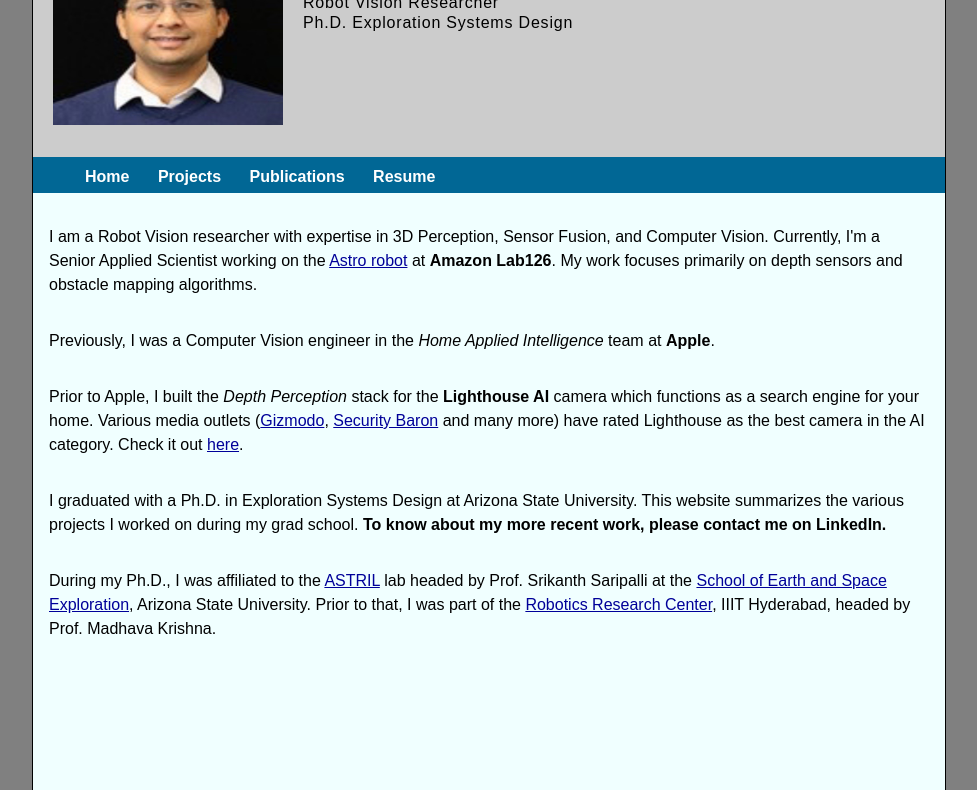
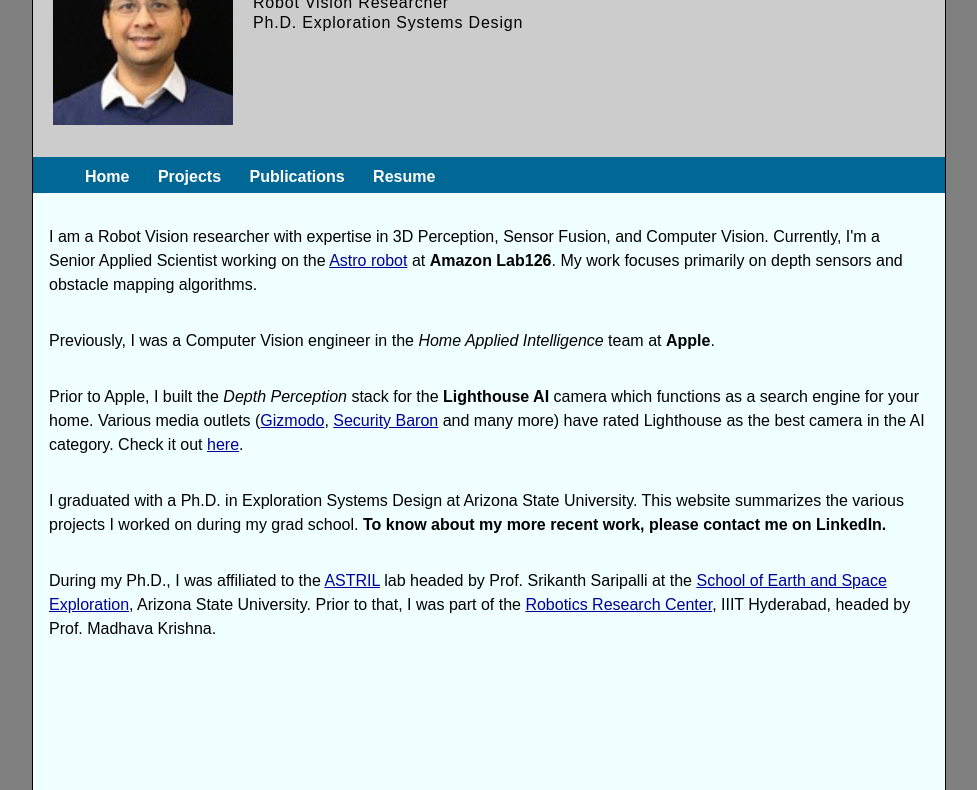
Before and after one commit to aravindhankrishnan/aravindhankrishnan.github.io, a plain HTML site: page index.html in a window 1280 px wide. Shown: the part 80-870 px from the top of the page, without its empty margins (151-1128 px from the left). Drawn offline with Linux system fonts and the light colour scheme.

Commit message:
Updating new photo

```diff
--- a/index.html
+++ b/index.html
@@ -11,7 +11,7 @@
 
 <div id="centerColumn">
 	<div id="header">
-	 <img align="left" src="me.jpg" width="230" height="180" hspace="20" >
+	 <img align="left" src="me-updated.jpg" width="180" height="180" hspace="20" >
 		<h1>Aravindhan K Krishnan</h1>
 	<h2>Robot Vision Researcher <br>
         Ph.D. Exploration Systems Design </h2>
```
Also changed, not shown: me-updated.jpg (added).
